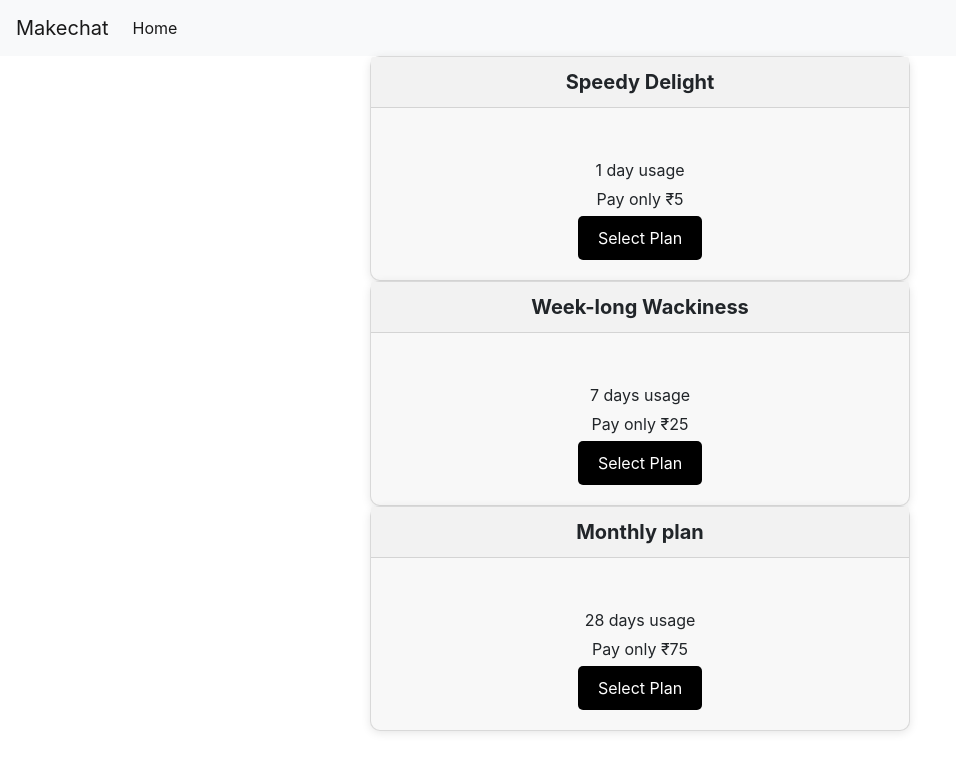
After one commit to makesh9876/makechat, a Django app: page /plan-details/ in a window 1280 px wide. The commit adds this page. Shown: the top 772 px of the page, without its empty margins (0-956 px from the left). Run offline with Django 4.2, Linux system fonts and the light colour scheme; some libraries are stand-ins or nearby versions.

Commit message:
added payments

```diff
--- a/chatgpt/admin.py
+++ b/chatgpt/admin.py
@@ -1,5 +1,5 @@
 from django.contrib import admin
-from .models import Customer, UserMessage, InvitedUsers, ChatMessage,ChatThread
+from .models import Customer, UserMessage, InvitedUsers, ChatMessage,ChatThread,Orders
 # Register your models here.
 admin.site.register(Customer)
 admin.site.register(UserMessage)
@@ -7,3 +7,4 @@ admin.site.register(InvitedUsers)
 
 admin.site.register(ChatThread)
 admin.site.register(ChatMessage)
+admin.site.register(Orders)
--- a/chatgpt/templates/chatgpt/index.html
+++ b/chatgpt/templates/chatgpt/index.html
@@ -28,7 +28,7 @@
 
   <body>
     <nav class="navbar navbar-expand-lg navbar-light bg-light">
-      <a class="navbar-brand" href="{% url 'home' %}">Makechat</a>
+      <a class="navbar-brand" href="{% url 'plan_details' %}">Makechat</a>
       <button
         class="navbar-toggler"
         type="button"
@@ -43,25 +43,10 @@
       <div class="collapse navbar-collapse" id="navbarNav">
         <ul class="navbar-nav mr-auto">
           <li class="nav-item active">
-            <a class="nav-link" href="{% url 'home' %}"
+            <a class="nav-link" href="{% url 'plan_details' %}"
               >Home <span class="sr-only">(current)</span></a
             >
           </li>
-          {% if user.is_authenticated %}
-          <li class="nav-item">
-            <a class="nav-link">Welcome - {{user.username}}</a>
-          </li>
-          <li class="nav-item">
-            <a class="nav-link" href="{% url 'logout' %}">Logout</a>
-          </li>
-          <li class="nav-item">
-            <a class="nav-link" href="{% url 'makechat' %}">Invite User</a>
-          </li>
-          {% else %}
-          <li class="nav-item">
-            <a class="nav-link" href="{% url 'login' %}">Login</a>
-          </li>
-          {% endif %}
         </ul>
       </div>
     </nav>
--- /dev/null
+++ b/chatgpt/templates/chatgpt/plans.html
@@ -0,0 +1,139 @@
+{% extends 'chatgpt/index.html' %}
+
+{% load static %}
+{% block content %}
+
+
+
+
+
+<!DOCTYPE html>
+<html>
+
+<head>
+    <meta charset="utf-8" />
+    <title>Makechat</title>
+    <style>
+
+        .card {
+            background-color: #f8f8f8;
+            border-radius: 10px;
+            box-shadow: 0px 2px 10px rgba(0, 0, 0, 0.1);
+        }
+
+        .card-header {
+            background-color: #f2f2f2;
+            font-size: 20px;
+            font-weight: bold;
+            padding: 10px;
+            border-radius: 10px 10px 0 0;
+            text-align: center;
+        }
+
+        .card-body {
+            padding: 20px;
+            display: flex;
+            flex-direction: column; /* Arrange elements in a column */
+            align-items: center; /* Center align content horizontally */
+        }
+
+        /* Styles for the "Pay" button */
+        #btn-primary {
+            background-color: black; /* Green background color */
+            color: white; /* White text color */
+            border: none; /* Remove button border */
+            border-radius: 5px; /* Rounded button corners */
+            padding: 10px 20px; /* Add some padding */
+            font-size: 16px; /* Set font size */
+            cursor: pointer; /* Add cursor on hover */
+            transition: background-color 0.3s; /* Add transition effect */
+        }
+
+        #btn-primary:hover {
+            background-color: silver; /* Darker green color on hover */
+        }
+
+        .plan-benefits {
+            margin-top: 20px; /* Add some spacing above the benefits */
+            text-align: center; /* Center align the benefits */
+        }
+
+        .plan-benefits h3 {
+            font-size: 18px;
+            font-weight: bold;
+            margin-bottom: 10px; /* Add some spacing below the heading */
+        }
+
+        .plan-benefits ul {
+            list-style-type: none; /* Remove bullet points */
+            padding: 0;
+            margin: 0;
+        }
+
+        .plan-benefits li {
+            margin-bottom: 5px; /* Add spacing between benefit points */
+        }
+
+    </style>
+</head>
+
+<body>
+    <div class="container">
+        <div class="row justify-content-center">
+            <div class="col-md-6">
+                <div class="card">
+                    <div class="card-header">Speedy Delight</div>
+                    <div class="card-body">
+                        <div class="plan-benefits">
+                            <h3></h3>
+                            <ul>
+                                <li>1 day usage</li>
+                                <li>Pay only &#8377;5</li>
+                            </ul>
+                        </div>
+                        <form action="{% url 'checkout' %}?plan_id=24" method="post">
+                            {% csrf_token %}
+                        <button id="btn-primary">Select Plan</button>
+                        </form>
+                    </div>
+                </div>
+                <div class="card">
+                    <div class="card-header">Week-long Wackiness</div>
+                    <div class="card-body">
+                        <div class="plan-benefits">
+                            <h3></h3>
+                            <ul>
+                                <li>7 days usage</li>
+                                <li>Pay only &#8377;25</li>
+                            </ul>
+                        </div>
+                        <form action="{% url 'checkout' %}?plan_id=168" method="post">
+                            {% csrf_token %}
+                        <button id="btn-primary">Select Plan</button>
+                        </form>
+                    </div>
+                </div>
+                <div class="card">
+                    <div class="card-header">Monthly plan</div>
+                    <div class="card-body">
+                        <div class="plan-benefits">
+                            <h3></h3>
+                            <ul>
+                                <li>28 days usage</li>
+                                <li>Pay only &#8377;75</li>
+                            </ul>
+                        </div>
+                        <form action="{% url 'checkout' %}?plan_id=672" method="post">
+                            {% csrf_token %}
+                        <button id="btn-primary">Select Plan</button>
+                        </form>
+                    </div>
+                </div>
+            </div>
+        </div>
+    </div>
+</body>
+
+</html>
+
+{% endblock content %}
--- a/chatgpt/urls.py
+++ b/chatgpt/urls.py
@@ -4,17 +4,21 @@
 from django.urls import path
 from .views import (
     IncommingMessage, MakeChat, register_view, logout,
-    login_request, home,Onboard,chat
+    login_request, home,Onboard,chat, plan_upgrade, plan_details, checkout, payment_success
 )
 
 urlpatterns = [
-    path('', home, name='home'),
+    #path('', home, name='home'),
     path('incomming_message/', IncommingMessage.as_view(), name="login"),
-    path('makechat/',MakeChat.as_view(), name="makechat"),
-    path('invite_user/',MakeChat.as_view(), name="invite_user"),
-    path('register/',register_view, name="register"),
-    path('logout/', logout, name="logout"),
-    path('login/', login_request, name="login"),
-    path('onboard/', Onboard.as_view(), name="onboard"),
-    path("chatting/",chat, name="chatting")
+    #path('makechat/',MakeChat.as_view(), name="makechat"),
+    #path('invite_user/',MakeChat.as_view(), name="invite_user"),
+    #path('register/',register_view, name="register"),
+    #path('logout/', logout, name="logout"),
+    #path('login/', login_request, name="login"),
+    #path('onboard/', Onboard.as_view(), name="onboard"),
+    #path("chatting/",chat, name="chatting"),
+    path("plan-upgrade/",plan_upgrade, name="plan-upgrade"),
+    path("plan-details/",plan_details, name="plan_details"),
+    path("checkout/",checkout, name="checkout"),
+    path("success/", payment_success, name="payment_success")
 ]
--- a/chatgpt/views.py
+++ b/chatgpt/views.py
@@ -1,8 +1,10 @@
 """
     all the logic is implemented here
 """
-#pylint:disable=C0412,E1101,W0127,W0612,W0613,W0621,C0301,W0718
+# pylint:disable=C0412,E1101,W0127,W0612,W0613,W0621,C0301,W0718
 import re
+from django.utils import timezone
+from datetime import timedelta
 from ramda import path_or
 from openai.error import RateLimitError
 from rest_framework.views import APIView
@@ -16,14 +18,140 @@ from django.http import HttpResponse
 from django.contrib.auth.decorators import login_required
 from rest_framework import status
 from rest_framework.response import Response
-from .models import Customer, UserMessage, InvitedUsers, ChatMessage, ChatThread
-from .clients import TwillioClient, OpenApiClient
+from .models import Customer, UserMessage, InvitedUsers, ChatMessage, ChatThread, Orders
+from .clients import TwillioClient, OpenApiClient, RazorPayClient
 
+
+PLAN_DETAILS = {
+    "24": {
+        "plan_name" : "Speedy Delight",
+        "amount" : 5,
+        "plan_id" : 24,
+        "duration" : 24
+    },
+    "168": {
+        "plan_name" : "Week-long Wackiness",
+        "amount" : 25,
+        "plan_id" : 168,
+        "duration" : 168
+    },
+    "672": {
+        "plan_name" : "Monthly plan",
+        "amount" : 75,
+        "plan_id" : 672,
+        "duration" : 672
+    }
+}
+
+def checkout(request):
+    """
+        This function handle the checkout
+    """
+    plan_id = request.GET.get("plan_id")
+    if not plan_id:
+        return HttpResponse("Plan not selected")
+    context = PLAN_DETAILS[plan_id]
+    return render(request, 'chatgpt/checkout.html', context)
+
+def plan_details(request):
+    """
+        show the plan details
+    """
+    return render(request, 'chatgpt/plans.html')
+
+def plan_upgrade(request):
+    '''
+        This function will upgrade the plan
+    '''
+    phone_number = request.POST["phoneNumber"]
+    user_obj = DataRetriver().get_user(user_name=phone_number)
+    plan_id = request.GET.get("plan_id")
+    if not phone_number or not phone_number or not user_obj:
+        return HttpResponse("Phone number or plan id to activate is not identified")
+    plan_data = PLAN_DETAILS[plan_id]
+    order = {
+        "amount": path_or(0,["amount"], plan_data)*100,
+        "currency": "INR",
+        "receipt": "receipt#1",
+        "notes": {
+            "user_id": phone_number,
+            "plan_id" : plan_id
+        }
+    }
+    order_response = RazorPayClient().get_client().order.create(data=order)
+    DataRetriver().create_order(user=user_obj, order_res=order_response)
+    order_amount = path_or("", ["amount"], order_response)
+    order_data = {
+        "amount": order_amount,
+        "show_amount": order_amount/100,
+        "user_number": phone_number,
+        "plan_name" : path_or("",["plan_name"], plan_data),
+        "order_id": path_or("", ["id"], order_response)
+    }
+    return render(request, 'chatgpt/payment.html', order_data)
+
+def payment_success(request):
+    """
+        handle the payment success
+    """
+    order_id = request.GET.get("order_id")
+    pending_order = DataRetriver().get_pending_order_by_order_id(
+        order_id=order_id
+    )
+    if not pending_order:
+        return HttpResponse("Unexpected Error happened, please contact admin")
+    pending_order.status = "success"
+    pending_order.save()
+    expires_at = DataRetriver().change_plan(order_obj=pending_order)
+    return HttpResponse("Order sucesss " + order_id +" plan is active till " + str(expires_at))
 
 class DataRetriver:
     """
     handle the user related querues
     """
+    def change_plan(self, order_obj):
+        """
+            This function will change the plan to active
+        """
+        user_obj, customer_obj = DataRetriver().get_user_by_user_name(
+            user_name=order_obj.user.username
+        )
+        customer_obj.plan = "Standard"
+        expires_at = customer_obj.plan_expires_at
+        now = timezone.now()
+        print("Time now -->", now)
+        print('PLan expires time-->', expires_at)
+        if expires_at < now:
+            calculate_time_from = now
+        else:
+            calculate_time_from = expires_at
+        plan_data = path_or({},[order_obj.plan_id],PLAN_DETAILS)
+        plan_duration = path_or(24,["duration"], plan_data)
+        new_expires_at = calculate_time_from + timedelta(hours=plan_duration)
+        print("The new expires at -->", plan_data, new_expires_at)
+        customer_obj.plan_expires_at = new_expires_at
+        customer_obj.save()
+        return new_expires_at
+
+    def create_order(self, user, order_res):
+        """
+            This function create order
+        """
+        return Orders.objects.create(
+            user=user,
+            order_id=path_or("",["id"], order_res),
+            plan_id=path_or("",["notes","plan_id"], order_res),
+            status="pending"
+        )
+
+    def get_pending_order_by_order_id(self, order_id : str):
+        """
+            This function return the order by order id by pending status
+        """
+        try:
+            return Orders.objects.get(order_id=order_id, status="pending")
+        except Orders.DoesNotExist:
+            return {}
 
     def get_user(self, user_name):
         """
@@ -54,7 +182,8 @@ class DataRetriver:
         """
         This function create new user
         """
-        user = User.objects.create_user(username=user_name, password="Speed#123")
+        user = User.objects.create_user(
+            username=user_name, password="Speed#123")
         customer = Customer.objects.create(user=user, plan="Free")
         print("=====new user created=>", user)
         return user, customer
@@ -69,7 +198,8 @@ class DataRetriver:
         """
         This function create new message
         """
-        message = UserMessage.objects.create(user=user, content=content, role=role)
+        message = UserMessage.objects.create(
+            user=user, content=content, role=role)
         return message
 
 
@@ -87,7 +217,8 @@ class ChatGpt:
             response = open_api_client.ChatCompletion.create(
                 model="gpt-3.5-turbo", messages=messages
             )
-            message = path_or("", ["choices", 0, "message", "content"], response)
+            message = path_or(
+                "", ["choices", 0, "message", "content"], response)
             DataRetriver().create_message(user=user, content=message, role="system")
             return message
         except RateLimitError as error:
@@ -100,21 +231,24 @@ class ChatGpt:
         """
         messages = []
         for user_msg in user_messages:
-            messages.append({"role": user_msg.role, "content": user_msg.content})
+            messages.append(
+                {"role": user_msg.role, "content": user_msg.content})
         messages.reverse()
         return messages
 
-def makechat_body(response_message : str, user_number: str):
+
+def makechat_body(response_message: str, user_number: str):
     """
         This function will return the makechat app body
     """
     return ("Hey Buddy,\n\nYou have been invited to chat on Makechat! Someone has sent you an anonymous invitation to chat with them. \nHere's the message they sent:\n\n"
             + "============================\n\n"
             + response_message + "\n\n"
-             + "============================\n\n"
+            + "============================\n\n"
             + "\n\nJoin the conversation by clicking on the link below:\n"
             + "http://makechattest.com/onboard?phone_number="+user_number
             + "\n\nFeel free to accept the invitation and start chatting. \nRemember, the person who invited you will remain anonymous.\n\nHappy chatting!\nThe Makechat Team")
+
 
 class OutgoingMessage:
     """
@@ -127,20 +261,51 @@ class OutgoingMessage:
         """
         client = TwillioClient().get_client()
         print("======user number", user_number)
-        resposnse_message_list = [response_message[i:i+1600] for i in range(0, len(response_message), 1600)]
+        resposnse_message_list = [response_message[i:i+1600]
+                                  for i in range(0, len(response_message), 1600)]
         for msges in resposnse_message_list:
-            res = client.messages.create(
+             res = client.messages.create(
                 from_="whatsapp:+14155238886",
                 body=msges,
                 to="whatsapp:+91" + user_number,
-            )
-        return res
+             )
+        return {}
 
 
 class IncommingMessage(APIView):
     """
     Handle the incomming message from users
     """
+
+    def send_limit_exceeded_on_free_plan(self, user_obj):
+        """
+            send limit exceeded msg on free plan
+        """
+        OutgoingMessage().send(
+                user_number=str(user_obj.username), response_message="Sorry your limit exceeded on free plan"
+            )
+        return True
+
+    def plan_expired_on_standard_paln(self, user_obj):
+        """
+            This function will send the message to subscribe
+        """
+        OutgoingMessage().send(
+                user_number=str(user_obj.username), response_message="Sorry your plan expired, please activate"
+            )
+        return True
+    def is_expired_plan(self, user_obj, customer_obj, len_of_messages : int):
+        """
+            This function will check if the customer plan is expired or not
+        """
+        plan_expires = customer_obj.plan_expires_at
+        is_expired = timezone.now() > plan_expires
+        plan = customer_obj.plan
+        if plan == "Free" and len_of_messages>5:
+            return self.send_limit_exceeded_on_free_plan(user_obj=user_obj)
+        if plan == "Standard" and is_expired:
+            return self.plan_expired_on_standard_paln(user_obj=user_obj)
+        return False
 
     def post(self, request):
         """
@@ -158,9 +323,13 @@ class IncommingMessage(APIView):
         user_obj, customer_obj = data_retriver.get_user_by_user_name(
             user_name=user_name, create_new_if_not_exists=True
         )
-        data_retriver.create_message(user=user_obj, content=content, role="user")
+        customer_plan = customer_obj.plan
+        data_retriver.create_message(
+            user=user_obj, content=content, role="user")
         old_messages = data_retriver.get_messages_by_user(user=user_obj)
-        print("======retrived messages", old_messages)
+        print("======retrived messages", old_messages, customer_plan)
+        if self.is_expired_plan(user_obj=user_obj, customer_obj=customer_obj, len_of_messages=len(old_messages)):
+            return Response({"status": status.HTTP_200_OK})
         response = ChatGpt().chat(
             user=user_obj,
             messages=ChatGpt().form_conversations(user_messages=old_messages),
@@ -386,7 +555,8 @@ def chat(request):
         return HttpResponse("User is not onboarded yet")
 
     messages_list = (
-        ChatMessage.objects.filter(thread=thread_obj).order_by("-created_at").reverse()
+        ChatMessage.objects.filter(thread=thread_obj).order_by(
+            "-created_at").reverse()
     )
     return render(
         request,
@@ -398,16 +568,3 @@ def chat(request):
             "current_user": request.user.username,
         },
     )
-    # return HttpResponse("chat started between, " + request.user.username + " and " + second_person.username)
-
-# http://127.0.0.1:8000/onboard?phone_number=9442890327
-
-
-#django
-#djangorestframework
-#ramda
-#twilio
-#openai
-#channels
-#daphne
-#channels_redis
--- a/requirements.txt
+++ b/requirements.txt
@@ -3,3 +3,4 @@ djangorestframework
 ramda
 twilio
 openai
+razorpay
```
Also changed, not shown: chatgpt/clients.py (+17 -5 lines), chatgpt/models.py (+18 -0 lines), chatgpt/templates/chatgpt/checkout.html (added, +103 -0 lines), chatgpt/templates/chatgpt/payment.html (added, +139 -0 lines).
